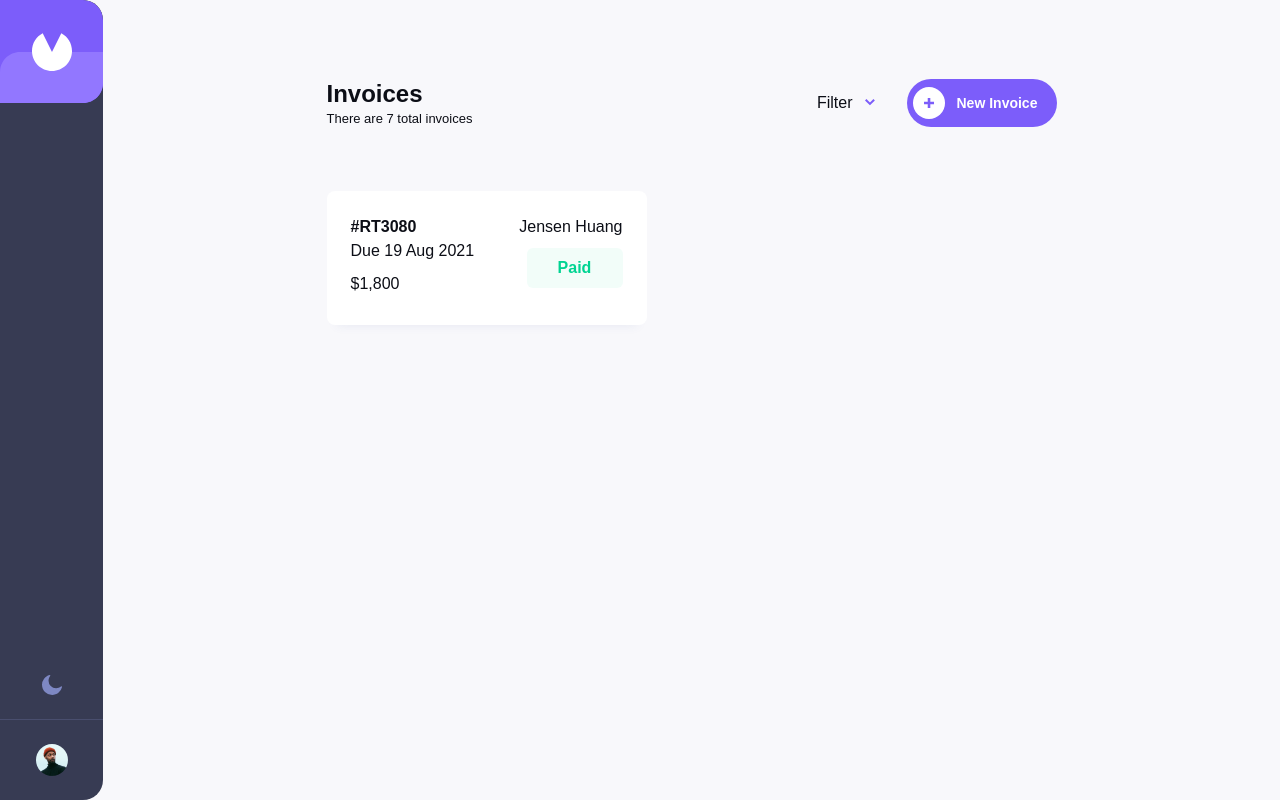
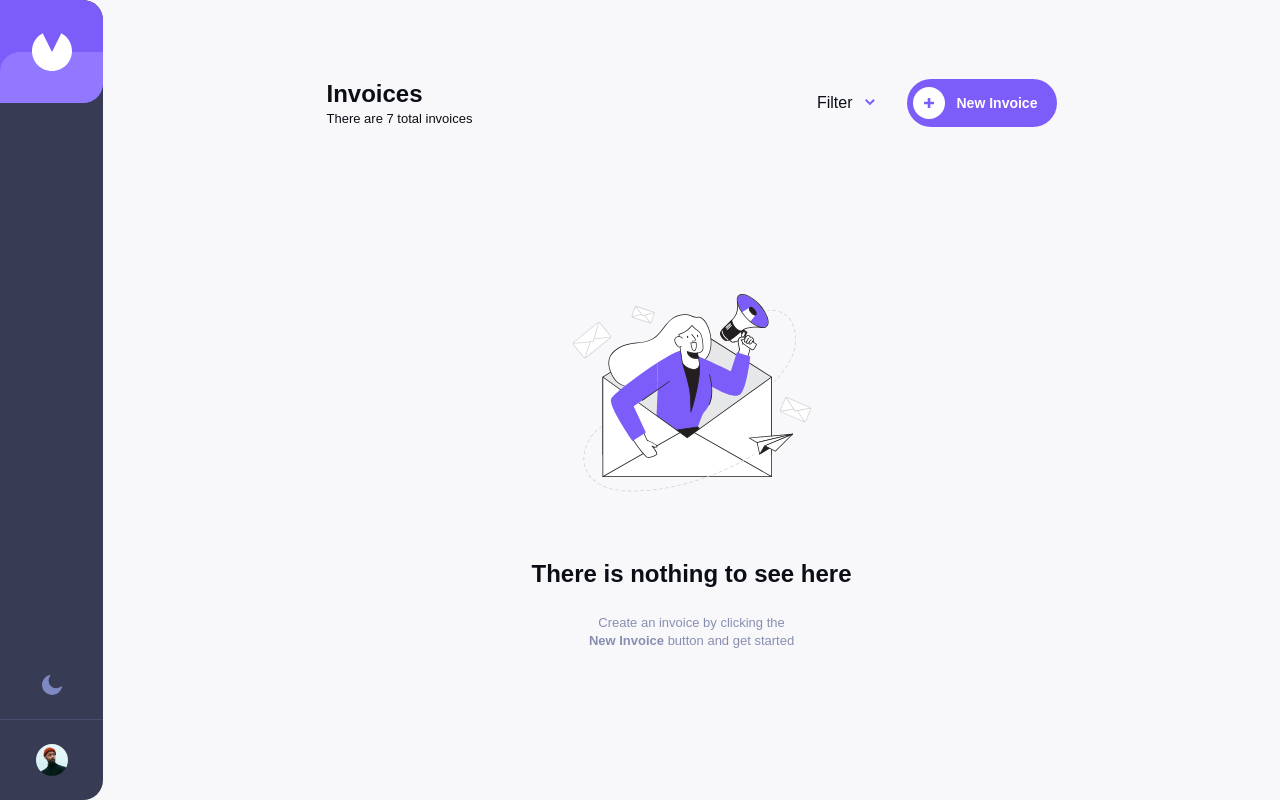
Before and after one commit to Bluey-ships-it/invoice_app, a React (Vite) app: page / in a window 1280 px wide. Built offline with nearby package versions, Linux system fonts and the light colour scheme.

Commit message:
feat: implement empty state ui for invoice cards container

```diff
--- a/src/components/Home.tsx
+++ b/src/components/Home.tsx
@@ -1,11 +1,11 @@
-import InvoiceCard from "./InvoiceCard";
+import Invoices from "./Invoices";
 import PageHeader from "./PageHeader";
 
 export default function Home() {
   return (
     <div>
         <PageHeader/>
-        <InvoiceCard/>
+        <Invoices/>
     </div>
   )
 }
--- /dev/null
+++ b/src/components/Invoices.tsx
@@ -0,0 +1,9 @@
+import InvoicesEmptyState from "./InvoicesEmptyState";
+
+export default function Invoices() {
+	return (
+		<section className="flex justify-center items-center min-h-[70dvh]">
+			<InvoicesEmptyState />
+		</section>
+	);
+}
--- /dev/null
+++ b/src/components/InvoicesEmptyState.tsx
@@ -0,0 +1,23 @@
+export default function InvoicesEmptyState() {
+	return (
+		<div className="text-center flex flex-col items-center gap-10.5 md:gap-16.5">
+			<img
+				src="/images/shared/empty_state.svg"
+				alt="girl in envelope holding a megaphone"
+				className="w-48.5 md:w-60"
+			/>
+			<div className="flex flex-col gap-6">
+				<h1 className="font-bold text-2xl dark:text-white">
+					There is nothing to see here
+				</h1>
+				<p className="text-xs md:text-[13px] mx-auto w-44 md:w-52 text-text-body dark:text-muted">
+					Create an invoice by clicking the{" "}
+					<span className="font-bold">
+						New <span className="hidden md:inline">Invoice</span>
+					</span>{" "}
+					button and get started
+				</p>
+			</div>
+		</div>
+	);
+}
```
Also changed, not shown: public/images/shared/empty_state.svg (added).
